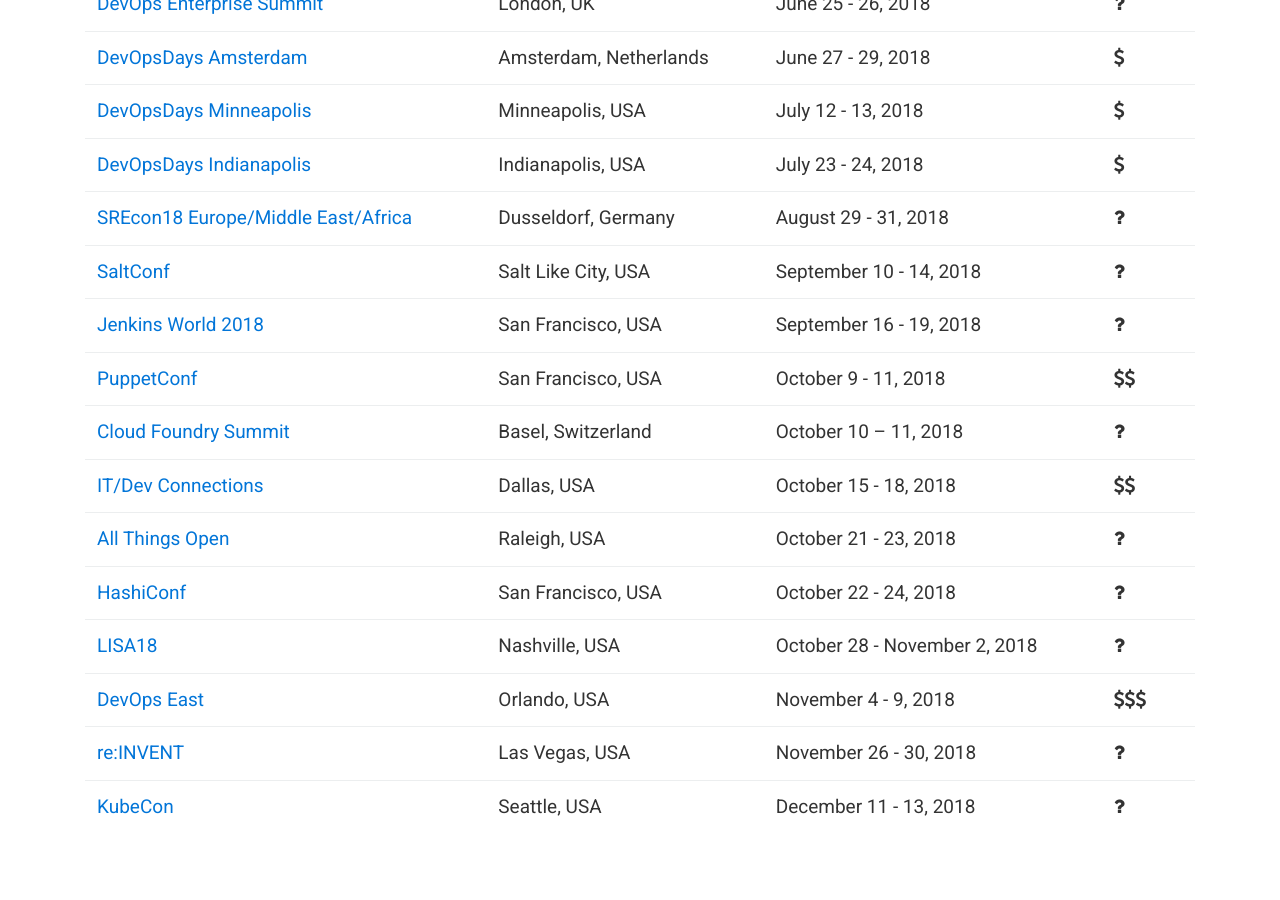
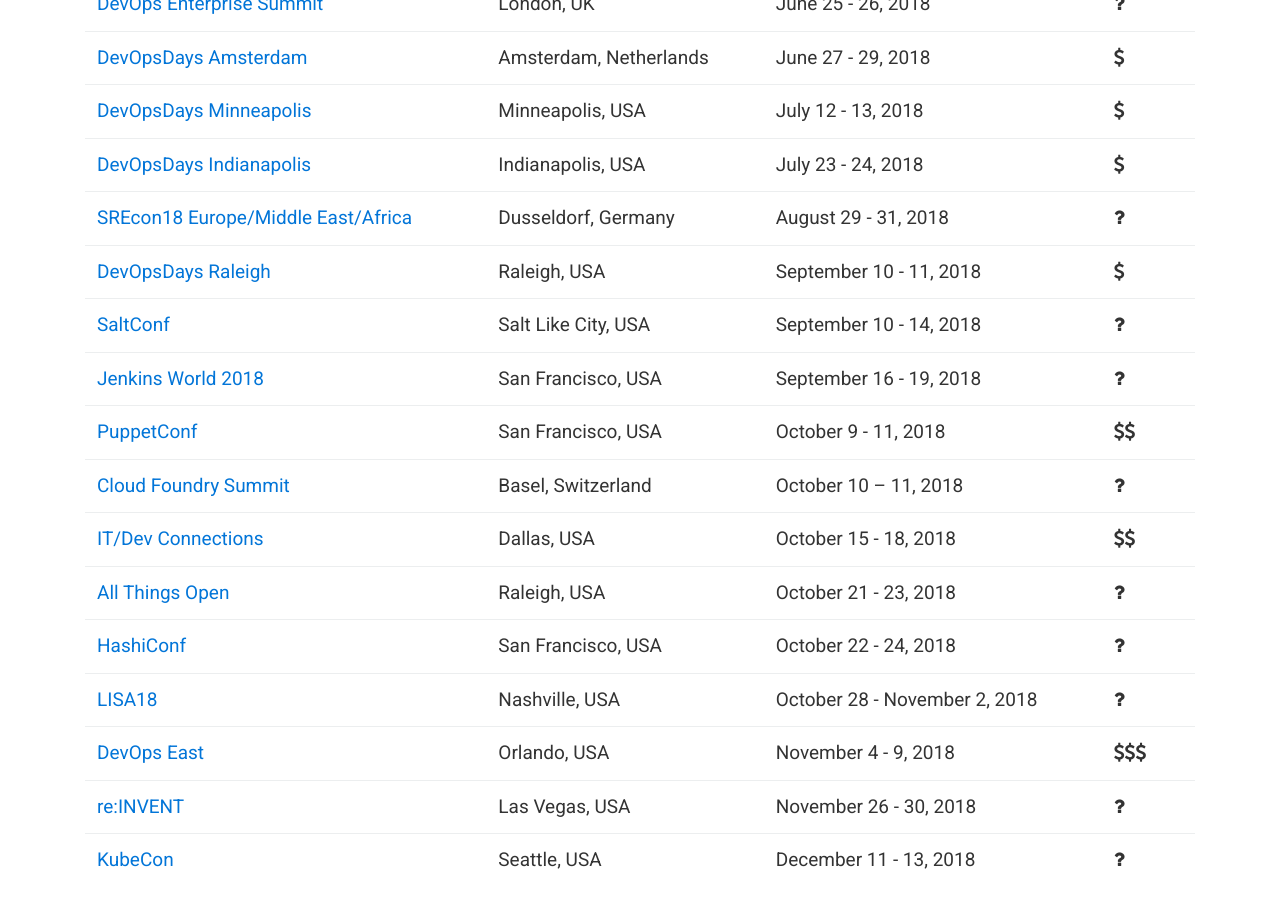
Before and after one commit to finspin/gotodevops.org, a Jekyll site: the page built from index.md, in a window 1280 px wide and 900 px high, scrolled down 2745 px. Built offline with Jekyll 4.4.1, drawn with Linux system fonts in a browser that asks for light colours; nearby versions of some CDN libraries; before the commit the page ends 3594 px from its top, so only the background shows below that.

Commit message:
DevOpsDays Raleigh

```diff
--- a/_data/conferences.yml
+++ b/_data/conferences.yml
@@ -466,6 +466,14 @@
   start-date: 1535500800
   cost: unknown
 
+- name: DevOpsDays Raleigh
+  url: https://www.devopsdays.org/events/2018-raleigh
+  location:
+      city: Raleigh
+      country: USA
+  date: September 10 - 11, 2018
+  start-date: 1536580800
+  cost: 1
 
 - name: SaltConf
   url: http://saltconf.com/
```
